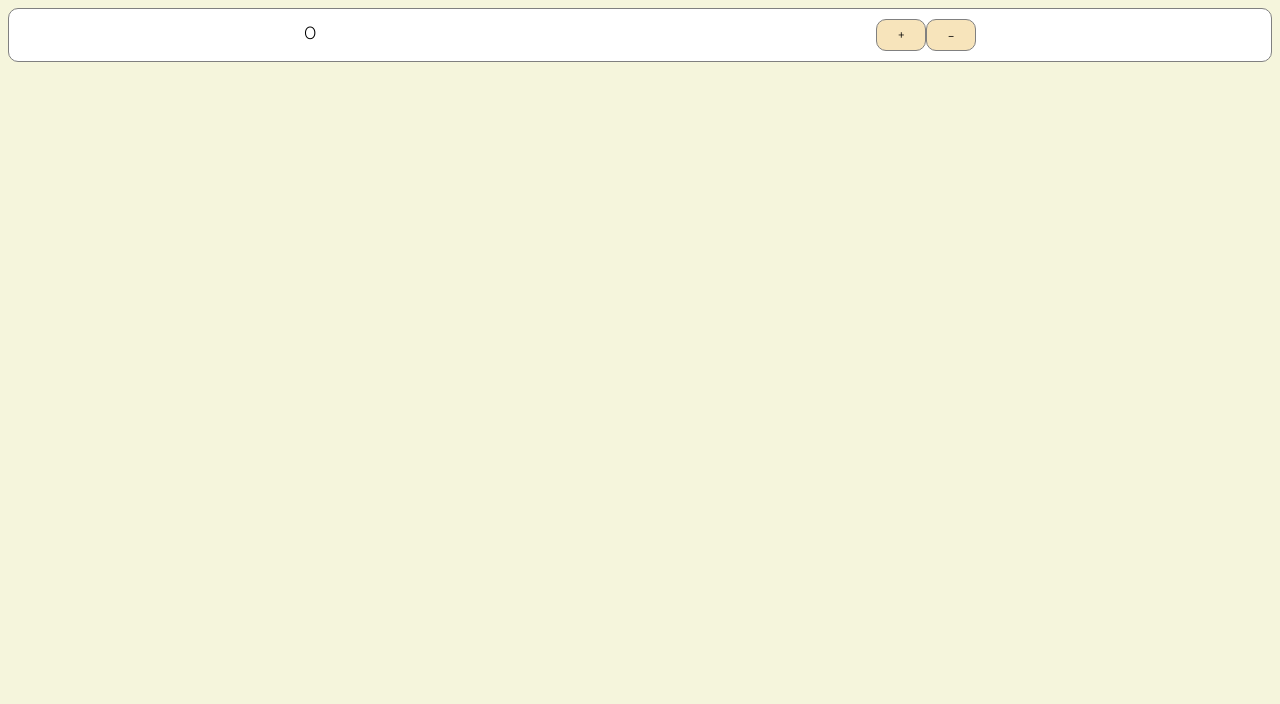
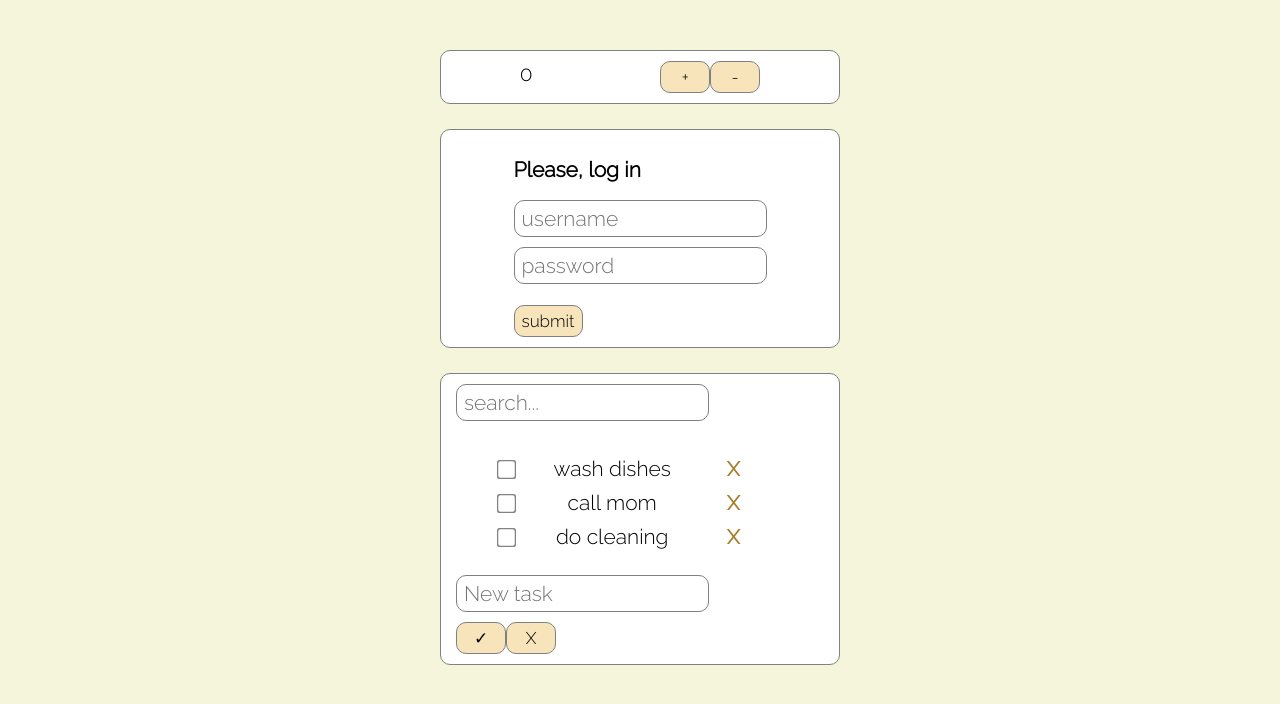
Before and after one commit to vladislavaSim/ReactHW2, a React (Create React App) app: page / in a window 1280 px wide. Shown: the top 704 px of the page. Built offline with nearby package versions, Linux system fonts and the light colour scheme.

Commit message:
third task basics created

```diff
--- a/src/App.js
+++ b/src/App.js
@@ -1,10 +1,14 @@
 import Counter from '../src/components/Counter'
+import ValidationForm from "./components/ValidationForm";
+import ToDo from "./components/ToDo";
 
 function App() {
   return (
-    <>
+    <div className='container'>
       <Counter />
-    </>
+      <ValidationForm />
+      <ToDo />
+    </div>
   );
 }
 
--- a/src/components/ToDo.jsx
+++ b/src/components/ToDo.jsx
@@ -0,0 +1,88 @@
+import React, {Component} from "react";
+
+class ToDo extends Component {
+    state = {
+        tasksList: [
+            {text: 'wash dishes', isDone: false, id: 11},
+            {text: 'call mom', isDone: false, id: 2},
+            {text: 'do cleaning', isDone: false, id: 3}
+        ],
+        value: ''
+    }
+
+    handleChange = (e) =>  {
+        this.setState({value: e.target.value})
+    }
+    addTask = (e) => {
+        e.preventDefault()
+        if(this.state.value) {
+            this.setState({
+                value: '', taskList: this.state.tasksList.push(
+                    {text: this.state.value, isDone: false, id: Date.now(), isEdit: false})
+            })
+        }
+    }
+
+    toggleCheckbox = (id) => {
+        let task = this.state.tasksList.find(task => task.id === id)
+        this.setState(task, () => {
+            {task.isDone = !task.isDone}
+        })
+
+    }
+    deleteTask = (e, id) => {
+        e.preventDefault()
+        let newArr = this.state.tasksList.filter(task => task.id !== id)
+        this.setState({tasksList: newArr})
+    }
+
+    editTask = (e, id) => {
+        e.preventDefault()
+        let task = this.state.tasksList.find(task => task.id === id)
+        this.setState({value: task.text})
+    }
+
+    showTaskList = () => {
+       return this.state.tasksList.map((item => {
+           return <li key={item.id}>
+                    <input type='checkbox'
+                      onClick={() => this.toggleCheckbox(item.id)}
+                      className='check'
+                      value={item.isDone}
+                      />
+               {item.text}
+               <div className="btn-holder">
+                   <button onClick={(e) => this.deleteTask(e, item.id)} className='tasksList-btn'>X</button>
+               </div>
+              </li>
+       }))
+    }
+
+    clearInput = (e) => {
+        e.preventDefault()
+        this.setState({value: ''})
+    }
+
+    render() {
+        let list = this.showTaskList()
+        // console.log(this.state)
+        return (
+            <div className='task third'>
+                <form>
+                    <input type="text" placeholder='search...'/>
+                </form>
+                <div className='list'>
+                    <ul className="tasksList">
+                        {list}
+                    </ul>
+                </div>
+                <form>
+                    <input type="text" placeholder='New task' value={this.state.value} onChange={this.handleChange}/>
+                    <button onClick={this.addTask}>✓</button>
+                    <button onClick={this.clearInput} className='clear-btn'>X</button>
+                </form>
+            </div>
+        );
+    }
+}
+export default ToDo
```
